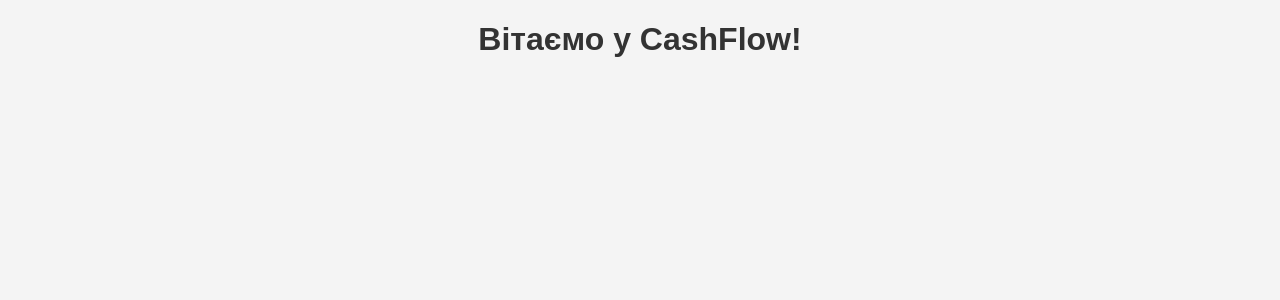
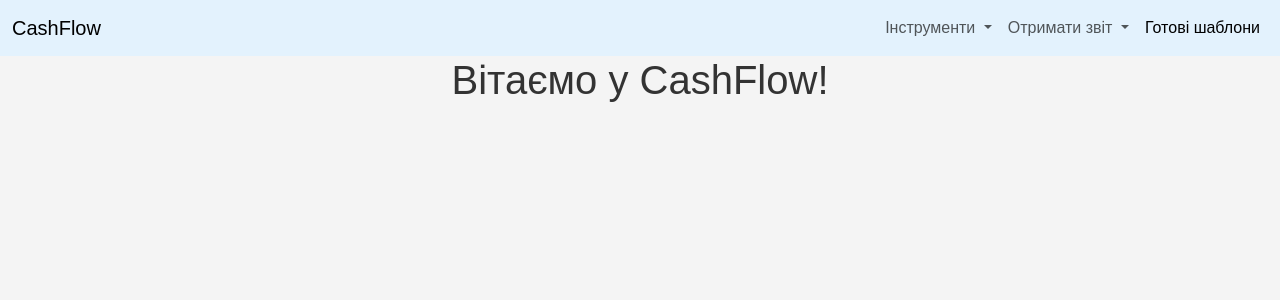
Before and after one commit to Alexionx/CashFlow, a Django app: page / in a window 1280 px wide. Shown: the top 300 px of the page. Run offline with Django 4.2, Linux system fonts and the light colour scheme.

Commit message:
Add first header

```diff
--- a/cashflow/cashflow/templates/home.html
+++ b/cashflow/cashflow/templates/home.html
@@ -4,10 +4,19 @@
     <meta charset="UTF-8">
     <meta name="viewport" content="width=device-width, initial-scale=1.0">
     <title>Головна сторінка</title>
+    <link href="https://cdn.jsdelivr.net/npm/bootstrap@5.3.3/dist/css/bootstrap.min.css" rel="stylesheet" integrity="sha384-QWTKZyjpPEjISv5WaRU9OFeRpok6YctnYmDr5pNlyT2bRjXh0JMhjY6hW+ALEwIH" crossorigin="anonymous">
     {% load static %}
     <link rel="stylesheet" href="{% static 'css/style.css' %}">
 </head>
 <body>
+
+    <!-- Include header -->
+
+    {% include 'partials/header.html' %}
+
+
+
     <h1>Вітаємо у CashFlow!</h1>
+    <script src="https://cdn.jsdelivr.net/npm/bootstrap@5.3.3/dist/js/bootstrap.bundle.min.js" integrity="sha384-YvpcrYf0tY3lHB60NNkmXc5s9fDVZLESaAA55NDzOxhy9GkcIdslK1eN7N6jIeHz" crossorigin="anonymous"></script>
 </body>
 </html>
--- /dev/null
+++ b/cashflow/cashflow/templates/partials/header.html
@@ -0,0 +1,34 @@
+<nav class="navbar navbar-expand-lg" style="background-color: #e3f2fd;">
+    <div class="container-fluid">
+      <a class="navbar-brand" href="#">CashFlow</a>
+      <button class="navbar-toggler" type="button" data-bs-toggle="collapse" data-bs-target="#navbarNavDropdown" aria-controls="navbarNavDropdown" aria-expanded="false" aria-label="Toggle navigation">
+        <span class="navbar-toggler-icon"></span>
+      </button>
+      <div class="collapse navbar-collapse d-flex" id="navbarNavDropdown">
+        <ul class="navbar-nav ms-auto">
+            <li class="nav-item dropdown">
+                <a class="nav-link dropdown-toggle" href="#" role="button" data-bs-toggle="dropdown" aria-expanded="false">
+                  Інструменти
+                </a>
+                <ul class="dropdown-menu">
+                  <li><a class="dropdown-item" href="#">Створити план бюджету</a></li>
+                  <li><a class="dropdown-item" href="#">Переглянути поточний план</a></li>
+                  <li><a class="dropdown-item" href="#">Оцінка витратів</a></li>
+                </ul>
+              </li>
+              <li class="nav-item dropdown">
+                <a class="nav-link dropdown-toggle" href="#" role="button" data-bs-toggle="dropdown" aria-expanded="false">
+                  Отримати звіт
+                </a>
+                <ul class="dropdown-menu">
+                  <li><a class="dropdown-item" href="#">Кругова діаграма</a></li>
+                  <li><a class="dropdown-item" href="#">Аналітика перевищення бюджету</a></li>
+                </ul>
+              </li>
+          <li class="nav-item">
+            <a class="nav-link active" aria-current="page" href="#">Готові шаблони</a>
+          </li>
+        </ul>
+      </div>
+    </div>
+  </nav>
```
Also changed, not shown: cashflow/cashflow/settings.json (added, +12 -0 lines), cashflow/cashflow/templates/partials/footer.html (added).
